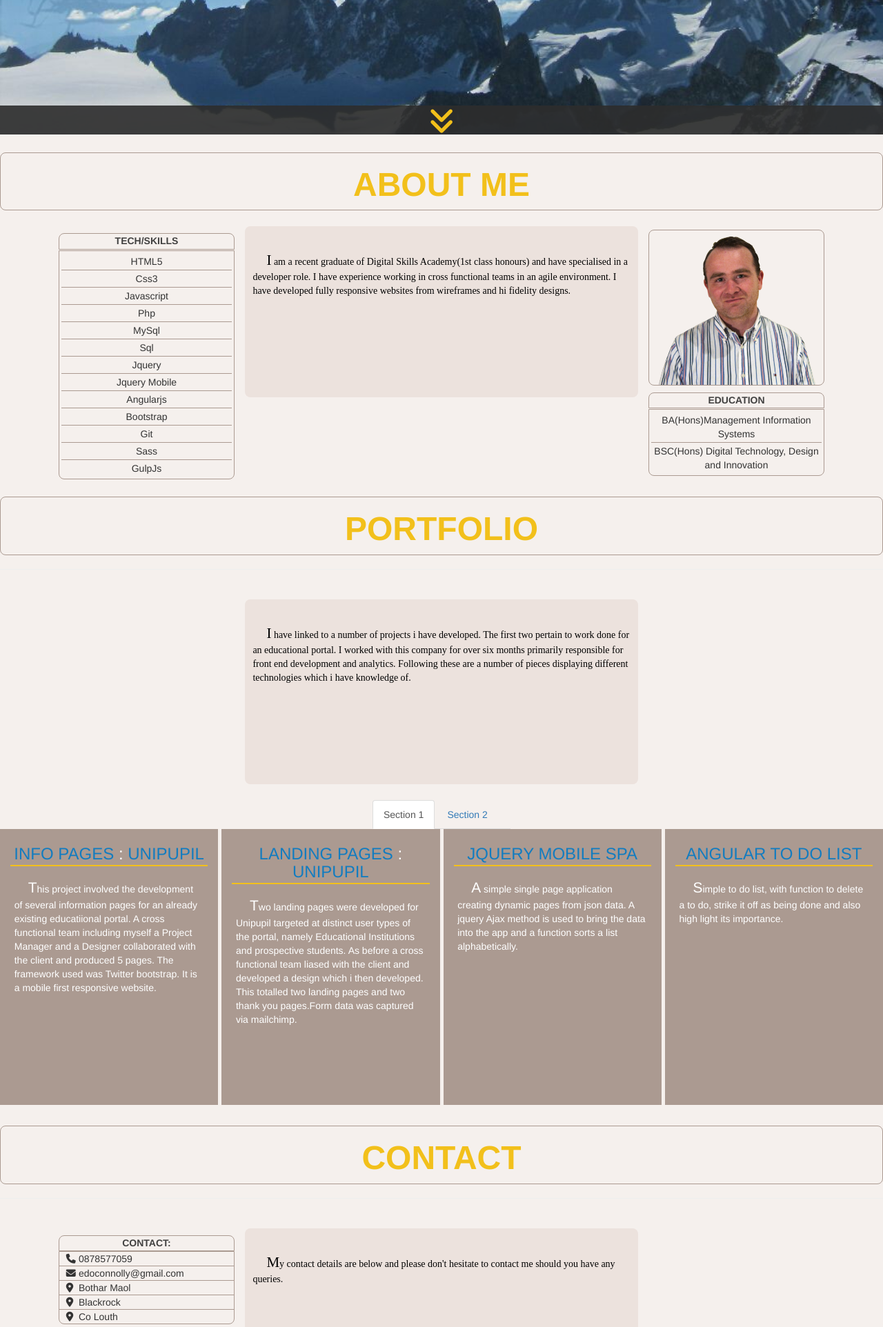
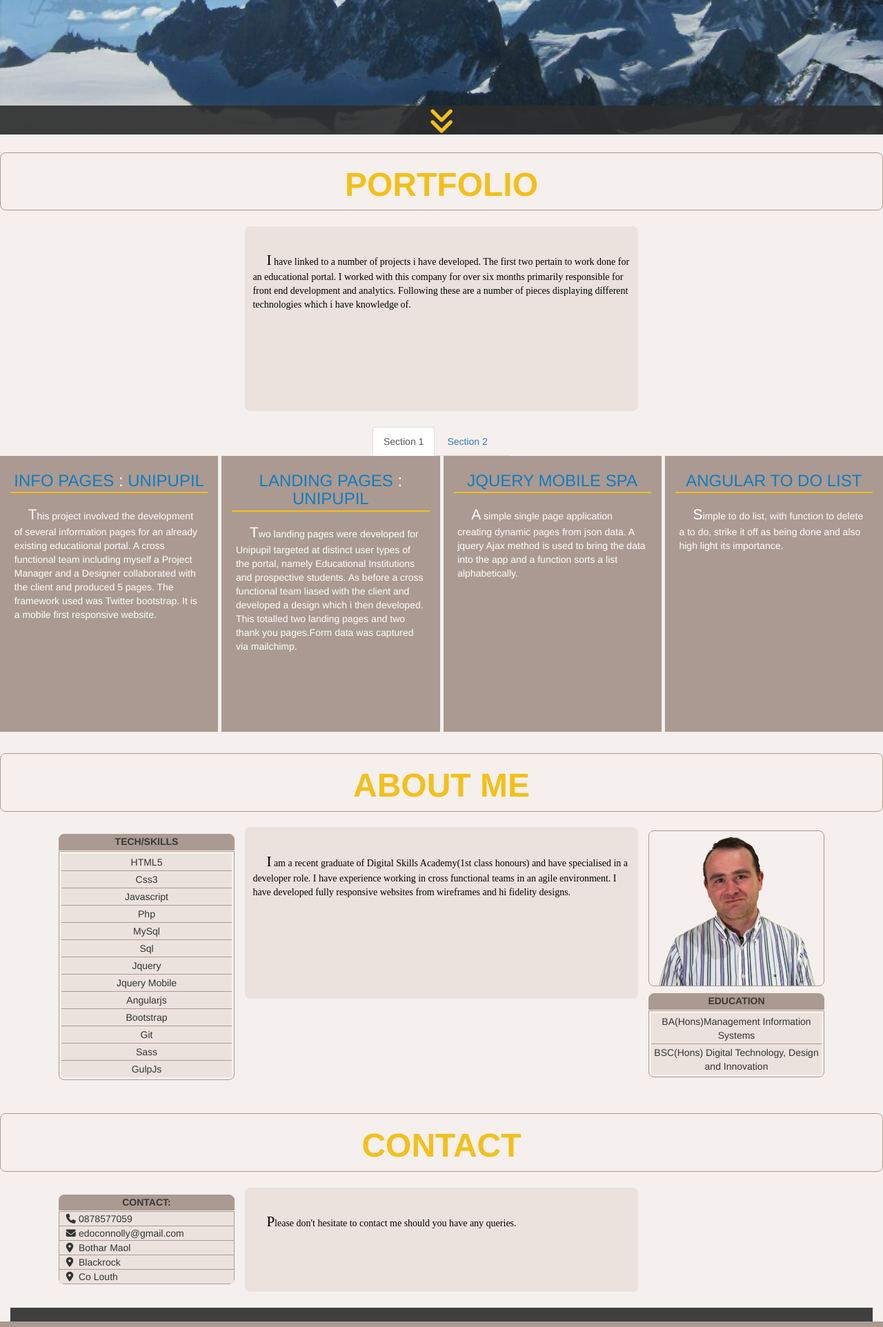
Before and after one commit to barophobe/portsite, a PHP site: page / in a window 1280 px wide. Shown: the part 605-2529 px from the top of the page at 69% size. Run offline with PHP 8.4, Linux system fonts and the light colour scheme; style sheets or scripts are compiled from the project's sources; some libraries are stand-ins or nearby versions; some web fonts are replaced.

Commit message:
more color!

```diff
--- a/index.php
+++ b/index.php
@@ -41,9 +41,9 @@
 
                     <li><a href="#intro" class="overHeadMenu"><h5><strong>Top</strong></h5><span class="glyphicon glyphicon-menu-right pull-right overHeadSpan" aria-hidden="true"></span></a>  </li>
 
+                    <li><a href="#portfolio" class="overHeadMenu"><h5><strong>Portfolio</strong></h5><span class="glyphicon glyphicon-menu-right pull-right overHeadSpan" aria-hidden="true"></span></a>  </li>
+
                     <li><a href="#about" class="overHeadMenu"><h5><strong>About</strong></h5><span class="glyphicon glyphicon-menu-right pull-right overHeadSpan" aria-hidden="true"></span></a>  </li>
-
-                    <li><a href="#portfolio" class="overHeadMenu"><h5><strong>Portfolio</strong></h5><span class="glyphicon glyphicon-menu-right pull-right overHeadSpan" aria-hidden="true"></span></a>  </li>
 
                     <li><a href="#contact" class="overHeadMenu"><h5><strong>Contact</strong></h5><span class="glyphicon glyphicon-menu-right pull-right overHeadSpan" aria-hidden="true"></span></a>  </li>
 
@@ -64,89 +64,7 @@
 <div class="topAro"><a href="#intro"><span class="aroUp fa fa-arrow-up fa-3x"></span></a></div>
 
 
-<section id="about" class="section">
 
-  <div class="container-fluid">
-
-    <div class="row senter">
-
-      <h1 class="portHd ">About Me</h1>
-
-    </div>
-
-  </div>
-
-<div class="container">
-
-  <div class="row-fluid">
-
-      <div class="col-sm-3 edu">
-
-        <h5>tech/skills</h5>
-
-          <ul class="eduLst">
-
-              <li>HTML5</li>
-
-              <li>Css3</li>
-
-              <li>Javascript</li>
-
-              <li>Php</li>
-
-              <li>MySql</li>
-
-              <li>Sql</li>
-
-              <li>Jquery</li>
-
-              <li>Jquery Mobile</li>
-
-              <li>Angularjs</li>
-
-              <li>Bootstrap</li>
-
-              <li>Git</li>
-
-              <li>Sass</li>
-
-              <li>GulpJs</li>
-
-          </ul>
-
-      </div>
-
-      <div class="bio col-sm-6">
-
-        <p class="weighty">I am a recent graduate of Digital Skills Academy(1st class honours) and have specialised in a developer role. I have experience working in cross functional teams in an agile environment. I have developed fully responsive websites from wireframes and hi fidelity designs.</p><br>
-
-      </div>
-
-      <div class="col-sm-3 edu1">
-
-          <div class="picBor">
-
-              <img src="images/Ed_Connolly_profile_02.png" id="edPic" alt="dev image"/>
-
-          </div>
-
-         <h5>Education</h5>
-
-            <ul class="eduLst">
-
-              <li>BA(Hons)Management Information Systems</li>
-
-              <li>BSC(Hons) Digital Technology, Design and Innovation</li>
-
-            </ul>
-
-      </div>
-
-    </div>
-
-  </div>
-
-</section>
 
 <section id="portfolio" class="section">
 
@@ -159,8 +77,6 @@
     </div>
 
   </div>
-
-<hr>
 
     <div class="container">
 
@@ -298,13 +214,95 @@
 
 </section>
 
+<section id="about" class="section">
 
+  <div class="container-fluid">
+
+    <div class="row senter">
+
+      <h1 class="portHd ">About Me</h1>
+
+    </div>
+
+  </div>
+
+<div class="container">
+
+  <div class="row-fluid">
+
+      <div class="col-sm-3 edu">
+
+        <h5>tech/skills</h5>
+
+          <ul class="eduLst">
+
+              <li>HTML5</li>
+
+              <li>Css3</li>
+
+              <li>Javascript</li>
+
+              <li>Php</li>
+
+              <li>MySql</li>
+
+              <li>Sql</li>
+
+              <li>Jquery</li>
+
+              <li>Jquery Mobile</li>
+
+              <li>Angularjs</li>
+
+              <li>Bootstrap</li>
+
+              <li>Git</li>
+
+              <li>Sass</li>
+
+              <li>GulpJs</li>
+
+          </ul>
+
+      </div>
+
+      <div class="bio col-sm-6">
+
+        <p class="weighty">I am a recent graduate of Digital Skills Academy(1st class honours) and have specialised in a developer role. I have experience working in cross functional teams in an agile environment. I have developed fully responsive websites from wireframes and hi fidelity designs.</p><br>
+
+      </div>
+
+      <div class="col-sm-3 edu1">
+
+          <div class="picBor">
+
+              <img src="images/Ed_Connolly_profile_02.png" id="edPic" alt="dev image"/>
+
+          </div>
+
+         <h5>Education</h5>
+
+            <ul class="eduLst">
+
+              <li>BA(Hons)Management Information Systems</li>
+
+              <li>BSC(Hons) Digital Technology, Design and Innovation</li>
+
+            </ul>
+
+      </div>
+
+    </div>
+
+  </div>
+
+</section>
 
 <section id="contact" class="section">
 
   <div class="container-fluid">
 
-    <div class="row senter hdSec">
+    <div class="row senter">
 
         <h1 class="portHd ">Contact</h1>
 
@@ -312,29 +310,40 @@
 
   </div>
 
-</section>
-
-<hr>
-
 <div class="container">
 
   <div class="row-fluid">
 
-<div class="col-sm-3 edu"><h5>Contact:</h5>
+      <div class="col-sm-3 edu">
+
+          <h5>Contact:</h5>
+
                <ul class="cont">
+
                     <li>0878577059</li>
+
                     <li>edoconnolly@gmail.com</li>
+
                     <li>Bothar Maol</li>
+
                     <li>Blackrock</li>
+
                     <li>Co Louth</li>
+
                 </ul>
       </div>
-      <div class="bio1 col-sm-6"><p class="weighty">My contact details are below and please don't hesitate to contact me should you have any queries.</p><br>
+
+      <div class="bio1 col-sm-6">
+
+            <p class="weighty">Please don't hesitate to contact me should you have any queries.</p><br>
+
       </div>
 
   </div>
 
 </div>
+
+</section>
 
 <div class="container-fluid">
 
--- a/portfolio.css
+++ b/portfolio.css
@@ -1397,6 +1397,7 @@ div.bkGrnd {
   margin-top: 1px;
   text-indent: 0px; }
   .eduLst li {
+    background-color: #ece2dd;
     border-bottom: 1px solid #AB9A91;
     text-align: center;
     padding: 2px 0 2px 0; }
@@ -1404,8 +1405,9 @@ div.bkGrnd {
     border-bottom: none; }
 
 .edu, .edu1 {
-  margin-top: 2%; }
+  margin: 2% 0 2% 0; }
   .edu h5, .edu1 h5 {
+    background-color: #AB9A91;
     text-transform: uppercase;
     color: rgba(45, 45, 45, 0.9);
     text-align: center;
@@ -1443,12 +1445,14 @@ div.bkGrnd {
 ul.cont {
   list-style: none;
   padding: 0;
+  margin-top: 1px;
   border: 1px solid #AB9A91;
   border-bottom-right-radius: 8px;
   border-bottom-left-radius: 8px; }
   ul.cont li {
     padding-left: 2em;
-    border-bottom: 1px solid #AB9A91; }
+    border-bottom: 1px solid #AB9A91;
+    background-color: #ece2dd; }
   ul.cont li:before {
     content: "\f041";
     /* FontAwesome Unicode */
--- a/portfolio.scss
+++ b/portfolio.scss
@@ -530,7 +530,6 @@ margin: auto;
   // border-bottom: 1px solid $greyL;
   // border-top: 1px solid $greyL;
   text-transform: uppercase;
-
   border-radius: 1%;
 }
 @media (max-width: 767px) {
@@ -1664,6 +1663,7 @@ div.bkGrnd {
   margin-top: 1px;
   text-indent: 0px;
     li {
+      background-color:darken($bckGrnd,5%);
       border-bottom:1px solid $greyL;
       text-align: center;
       padding:2px 0 2px 0;
@@ -1675,8 +1675,9 @@ div.bkGrnd {
 
 .edu{
   // padding:1px;
-   margin-top:2%;
+   margin:2% 0 2% 0;
   h5 {
+    background-color:$greyD;
     text-transform: uppercase;
     color:$overlay;
     text-align: center;
@@ -1728,6 +1729,7 @@ div.bkGrnd {
 ul.cont {
   list-style: none;
   padding: 0;
+  margin-top: 1px;
   border:1px solid $greyL;
   // border-radius-bottom:8px;
   border-bottom-right-radius:8px;
@@ -1736,6 +1738,7 @@ ul.cont {
 li {
   padding-left: 2em;
   border-bottom:1px solid $greyL;
+  background-color:darken($bckGrnd,5%);
 }
 li:before {
   content: "\f041"; /* FontAwesome Unicode */
```
Also changed, not shown: 1 other file. Lines whose indentation alone changed are shown as unchanged.
